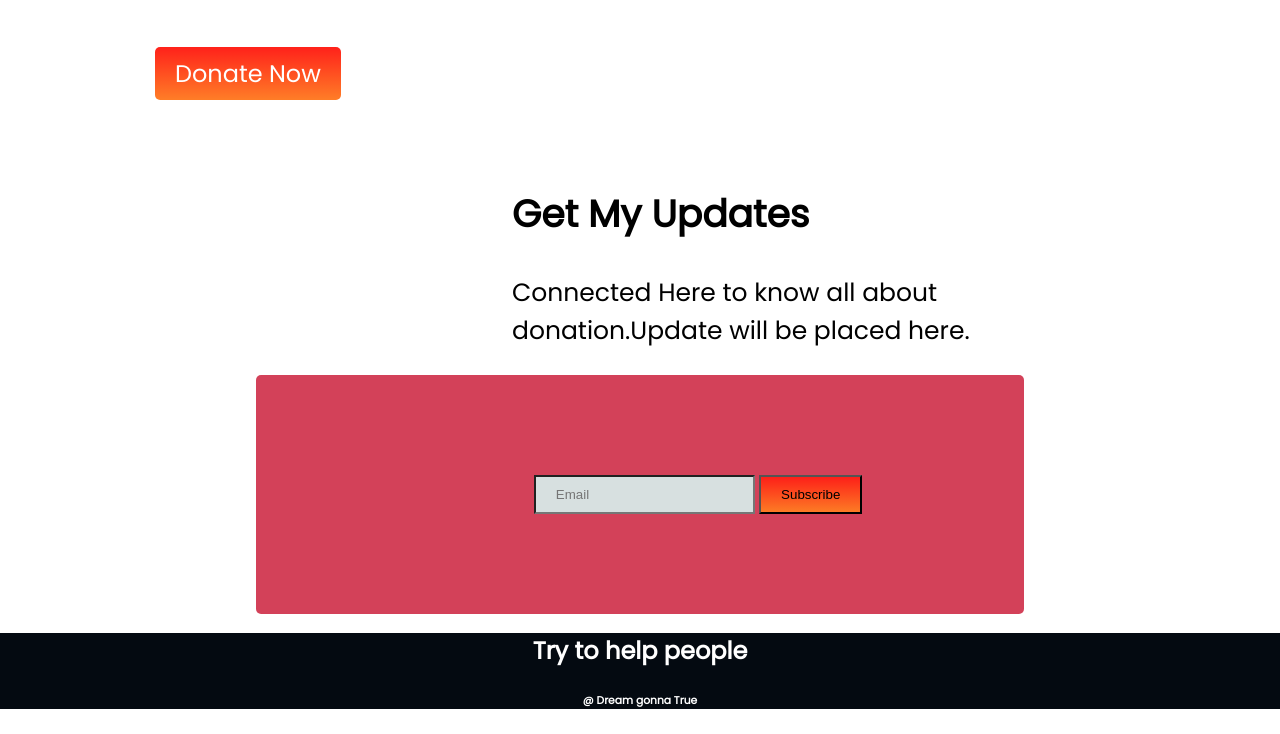
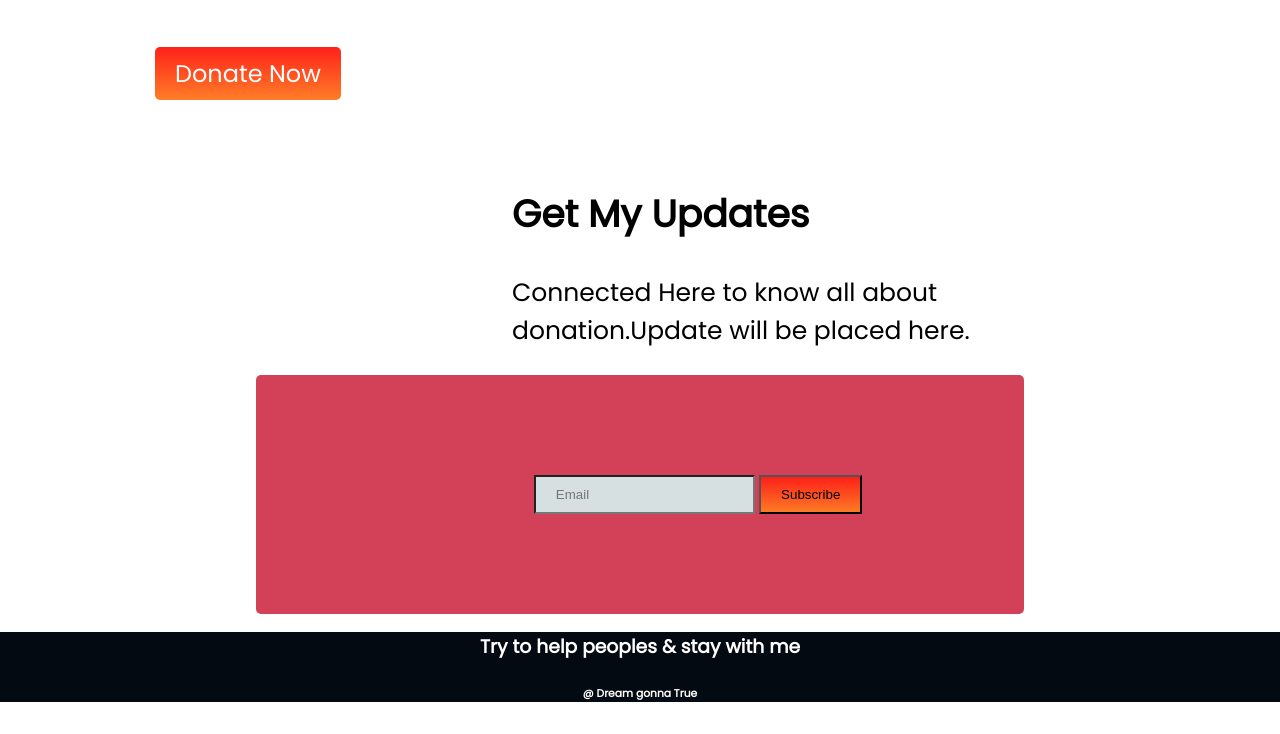
Before and after one commit to PavelHD/First-Assignment, a plain HTML site: page index.html in a window 1280 px wide. Shown: the part 2581-3315 px from the top of the page. Drawn offline with Linux system fonts and the light colour scheme.

Commit message:
y assignment

```diff
--- a/index.html
+++ b/index.html
@@ -101,7 +101,7 @@
 
         </div>
         <footer>
-            <h1>Try to help people</h1>
+            <h3>Try to help peoples & stay with me</h3>
 
             <h6> @ Dream gonna True</h6>
 
```
